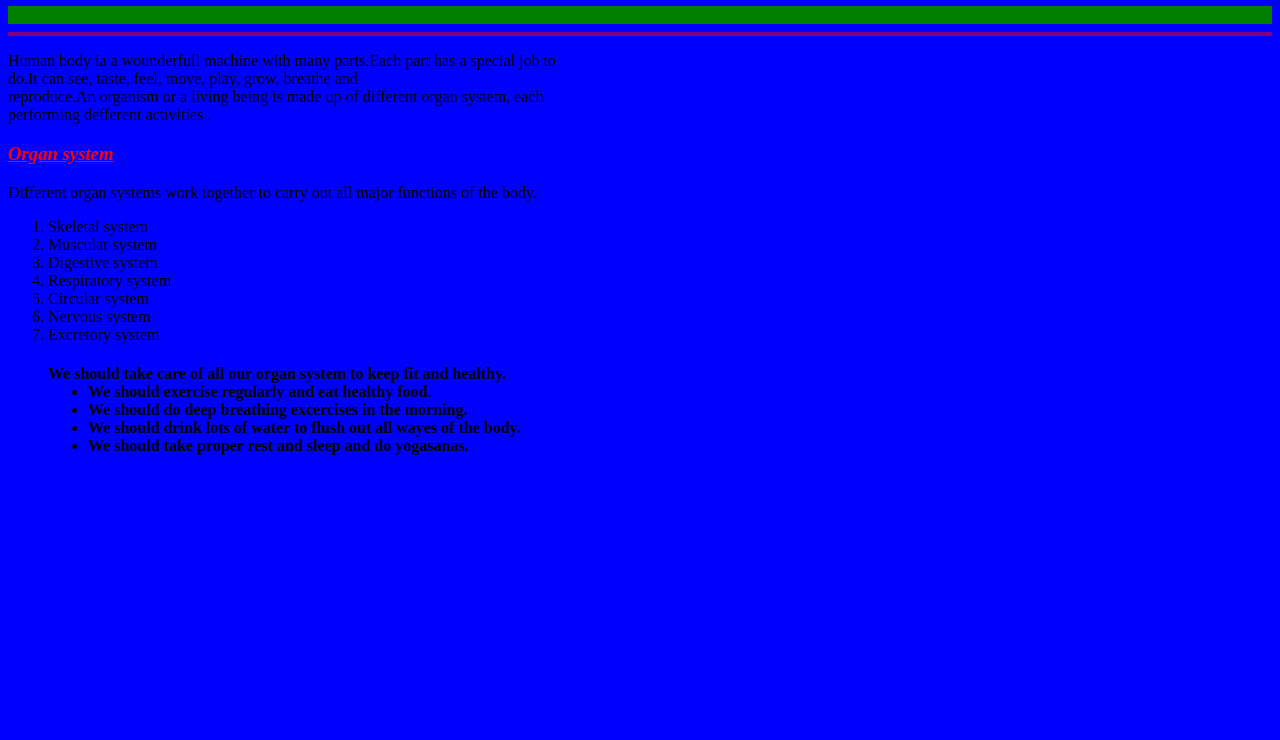
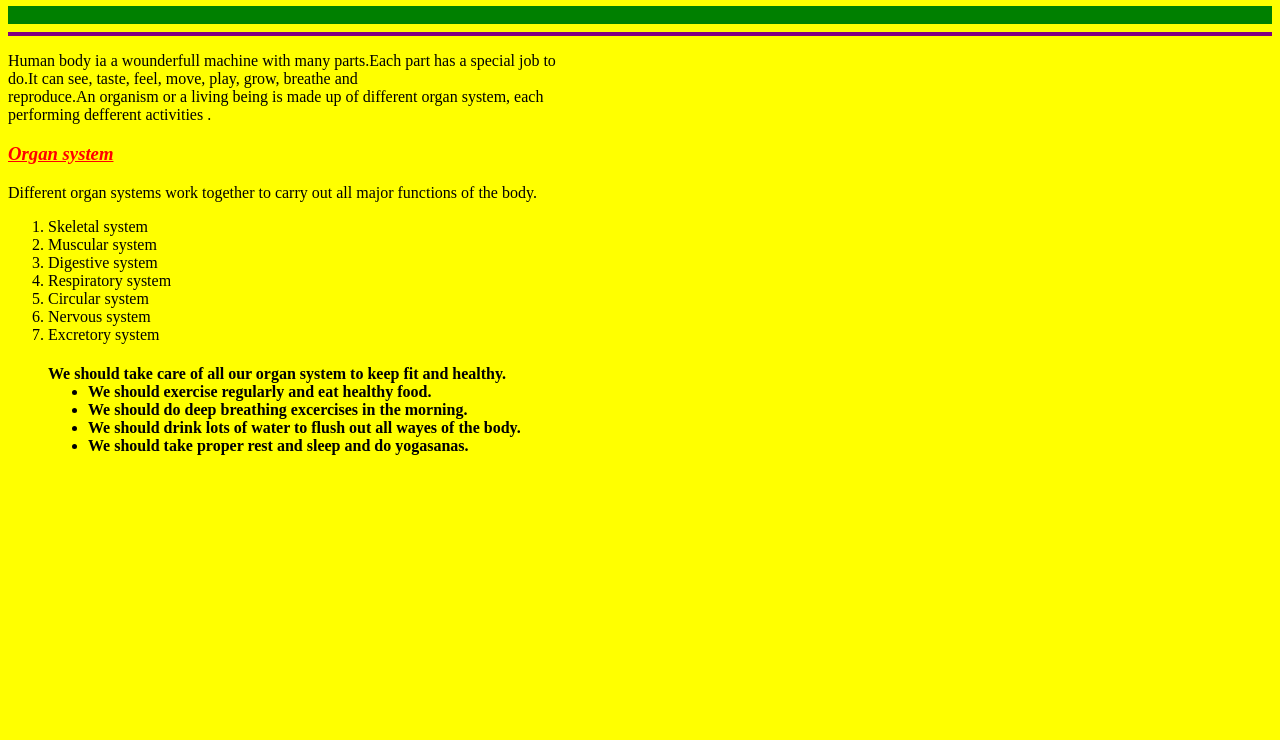
Before and after one commit to LairekPase/humanbody, a plain HTML site: page index.html in a window 1280 px wide. Shown: the part 60-800 px from the top of the page. Drawn offline with Linux system fonts and the light colour scheme.

Commit message:
Update index.html

```diff
--- a/index.html
+++ b/index.html
@@ -4,7 +4,7 @@
 <HEAD>
 
 <TITLE>Human Body</TITLE>
-<BODY BGCOLOR = blue >
+<BODY BGCOLOR = yellow >
 
 <H1 ALIGN = CENTER>HUMAN BODY</H1>
 <CENTER><MARQUEE DIRECTION UP SCROLLAMOUNT = 1 BGCOLOR = GREEN  %  >A healthy body leads to a healthy mind</MARQUEE> </center>
```
